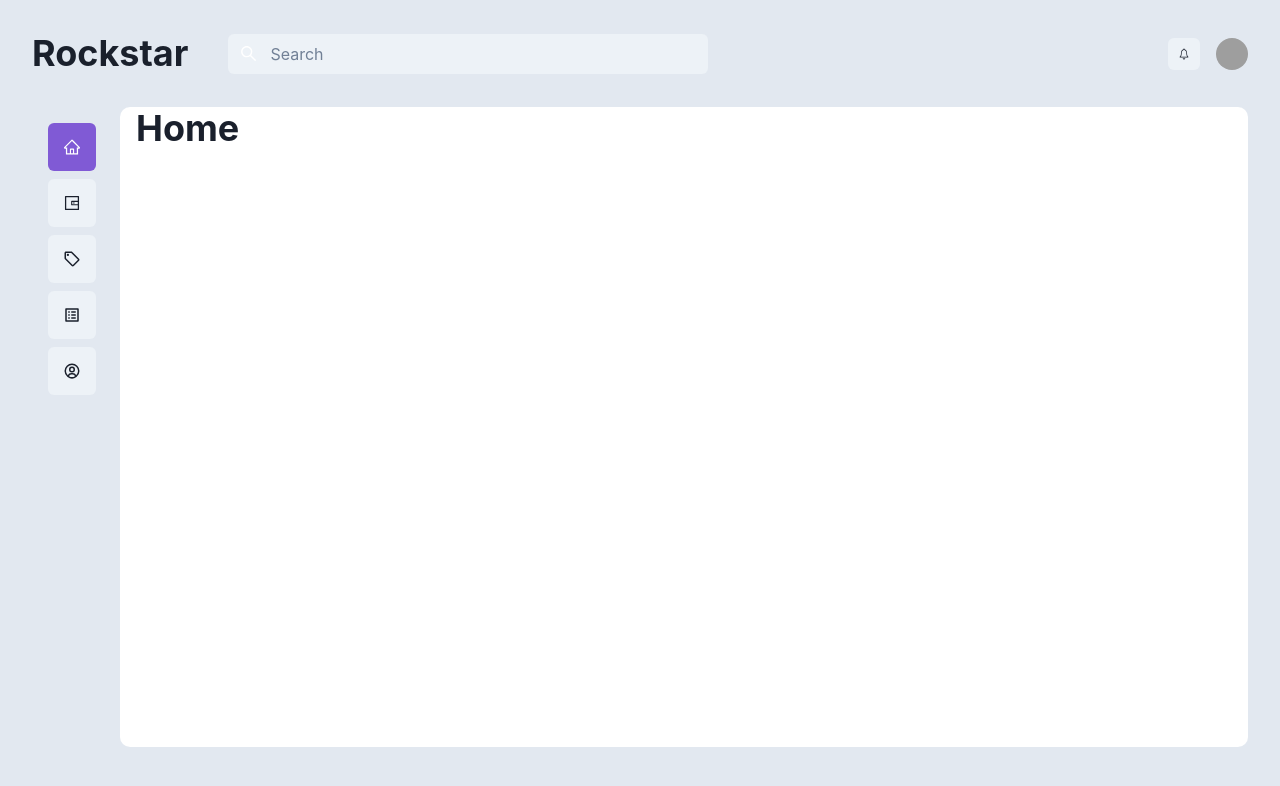
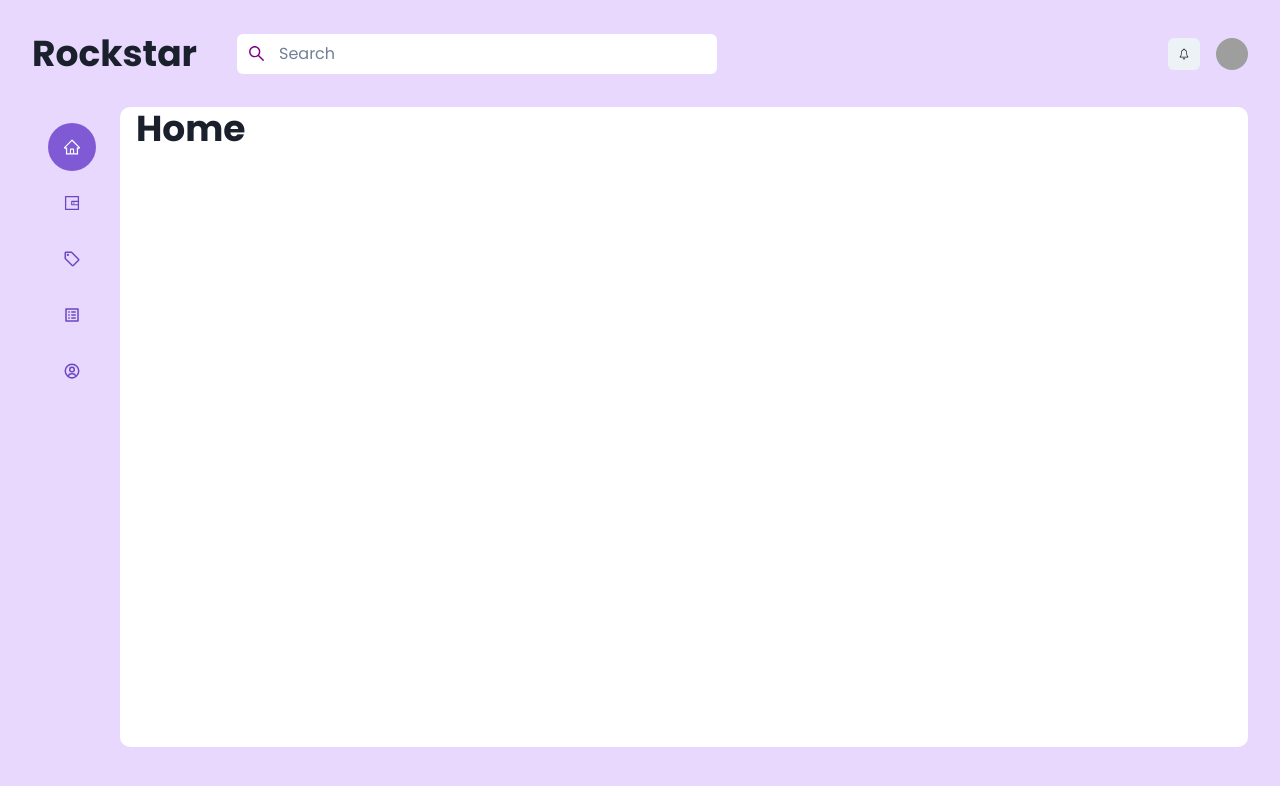
Before and after one commit to Aman7400/rockstar-pay, a Next.js app: page / in a window 1280 px wide. Shown: the top 786 px of the page. Built offline with nearby package versions, Linux system fonts and the light colour scheme; grey boxes are pictures that could not be loaded.

Commit message:
Add Fonts Color

```diff
--- a/components/layout/Layout.js
+++ b/components/layout/Layout.js
@@ -1,4 +1,4 @@
-import { Avatar, Box, ChakraProvider, Heading, HStack, IconButton, Input, InputGroup, InputLeftElement, Text, VStack } from '@chakra-ui/react';
+import { Avatar, Box, ChakraProvider, extendTheme, Heading, HStack, IconButton, Input, InputGroup, InputLeftElement, Text, VStack } from '@chakra-ui/react';
 import React from 'react';
 import { MdOutlineLocalOffer, MdOutlineListAlt } from "react-icons/md";
 import { AiOutlineWallet, AiOutlineHome, AiOutlineSearch } from "react-icons/ai";
@@ -10,10 +10,21 @@ import { useRouter } from 'next/router';
 
 
 
+
+
 const Layout = ({ children }) => {
+
+    const theme = extendTheme({
+        fonts: {
+            body: "'Poppins', sans-serif",
+            heading: "'Poppins', sans-serif",
+        },
+    })
+
+
     return (
-        <ChakraProvider>
-            <Box bgColor={"gray.200"} height={"100vh"} flex={1} p={8}>
+        <ChakraProvider theme={theme} resetCSS>
+            <Box bgColor={"purple.100"} height={"100vh"} flex={1} p={8}>
                 {/* Navbar */}
                 <Navbar />
                 {/* Sidebar | Content */}
@@ -25,8 +36,6 @@ const Layout = ({ children }) => {
                         {children}
                     </Box>
                 </HStack>
-
-
             </Box>
         </ChakraProvider>
     )
@@ -69,9 +78,11 @@ function NavSearchbar() {
                 color='white'
                 fontSize='1.2em'
             >
-                <AiOutlineSearch />
+                <AiOutlineSearch color="purple" />
             </InputLeftElement>
-            <Input variant={"filled"} placeholder='Search' />
+            <Input variant={"filled"} _hover={{
+                backgroundColor: "gray.100"
+            }} bgColor="white" color="purple" placeholder='Search' />
         </InputGroup>
 
     )
@@ -94,7 +105,7 @@ function Sidebar() {
             {
                 sideBarItems.map((item, index) =>
                     <Link href={item.href} key={index}>
-                        <IconButton colorScheme={pathname === item.href ? "purple" : "gray"} size={"lg"} icon={item.icon} />
+                        <IconButton variant={pathname === item.href ? "solid" : "ghost"} borderRadius={100} colorScheme={"purple"} size={"lg"} icon={item.icon} />
                     </Link>)
             }
         </VStack>
--- a/styles/globals.css
+++ b/styles/globals.css
@@ -1,26 +1 @@
-html,
-body {
-  padding: 0;
-  margin: 0;
-  font-family: -apple-system, BlinkMacSystemFont, Segoe UI, Roboto, Oxygen,
-    Ubuntu, Cantarell, Fira Sans, Droid Sans, Helvetica Neue, sans-serif;
-}
-
-a {
-  color: inherit;
-  text-decoration: none;
-}
-
-* {
-  box-sizing: border-box;
-}
-
-@media (prefers-color-scheme: dark) {
-  html {
-    color-scheme: dark;
-  }
-  body {
-    color: white;
-    background: black;
-  }
-}
+@import url('https://fonts.googleapis.com/css2?family=Poppins:wght@400;500;600;700&display=swap');
```
